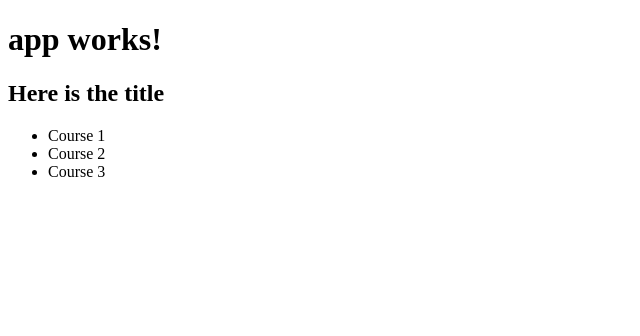
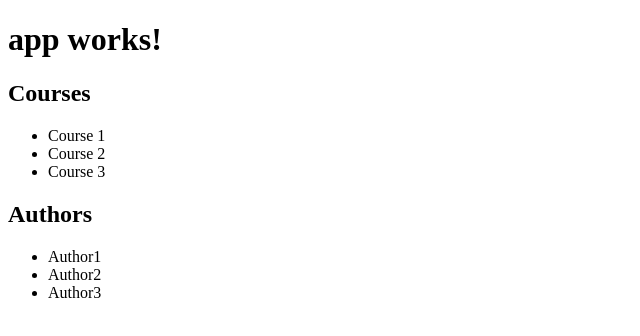
Before and after one commit to stevewitman/angular2-udemy-mosh1, an Angular app: page / in a window 1280 px wide. Shown: the top 336 px of the page, without its empty margins (0-640 px from the left). Built offline with nearby package versions, Linux system fonts and the light colour scheme.

Commit message:
Add authors component and service:

```diff
--- a/src/app/app.component.html
+++ b/src/app/app.component.html
@@ -2,3 +2,4 @@
   {{title}}
 </h1>
 <courses></courses>
+<authors></authors>
--- /dev/null
+++ b/src/app/author.service.ts
@@ -0,0 +1,5 @@
+export class AuthorService {
+    getAuthors() {
+       return ['Author1', 'Author2', 'Author3'];
+    }
+}
--- /dev/null
+++ b/src/app/authors.component.html
@@ -0,0 +1,8 @@
+<h2>
+    {{title}}
+</h2>
+<ul>
+    <li *ngFor="let author of authors">
+        {{author}}
+    </li>
+</ul>
--- /dev/null
+++ b/src/app/authors.component.ts
@@ -0,0 +1,15 @@
+import { Component } from '@angular/core';
+
+import { AuthorService } from './author.service'
+
+@Component({
+    selector: 'authors',
+    templateUrl: './authors.component.html'
+})
+export class AuthorsComponent {
+    title = "Authors";
+    authors;
+    constructor(authorService: AuthorService) {
+        this.authors = authorService.getAuthors();
+    }
+}
--- a/src/app/courses.component.ts
+++ b/src/app/courses.component.ts
@@ -6,7 +6,7 @@ import { CourseService } from './course.service'
     templateUrl: 'courses.component.html'
 })
 export class CoursesComponent {
-    title = "Here is the title";
+    title = "Courses";
     courses;
 
     constructor(courseService: CourseService) {
```
Also changed, not shown: src/app/app.module.ts (+5 -2 lines).
